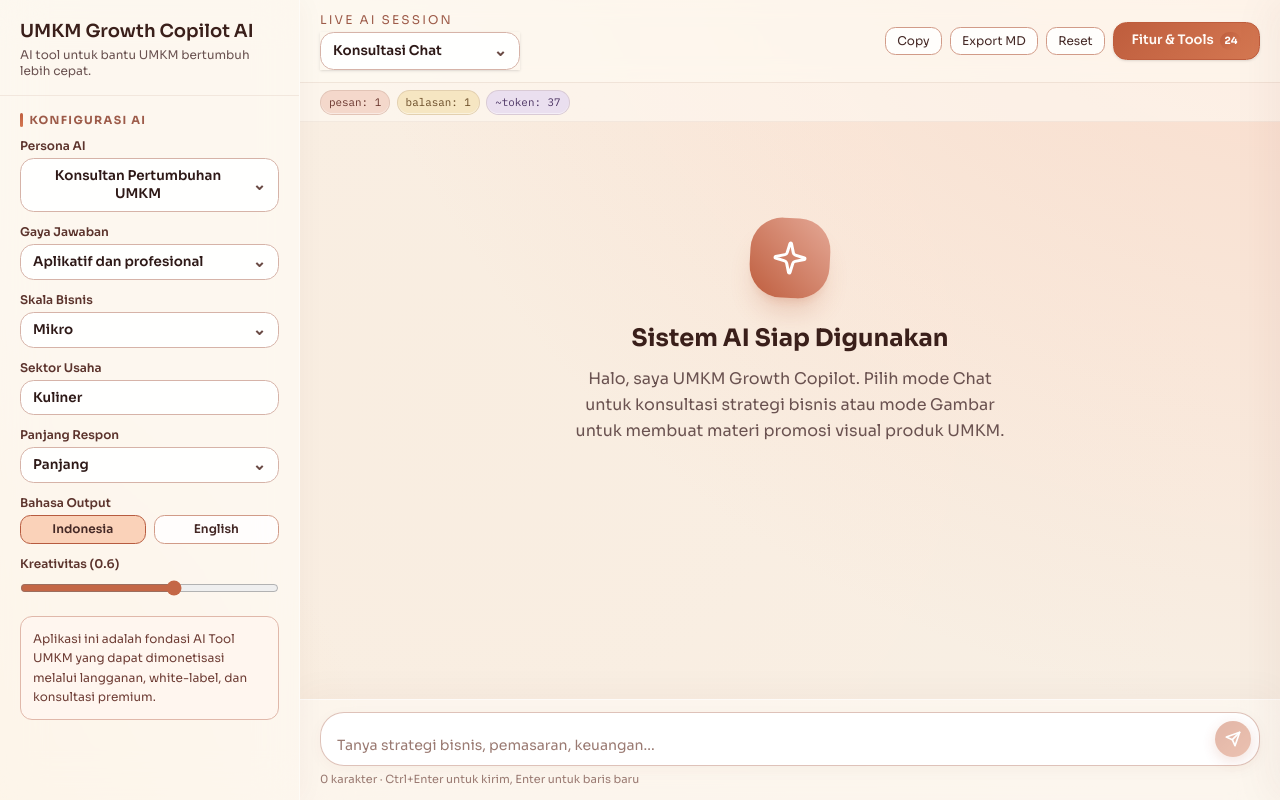
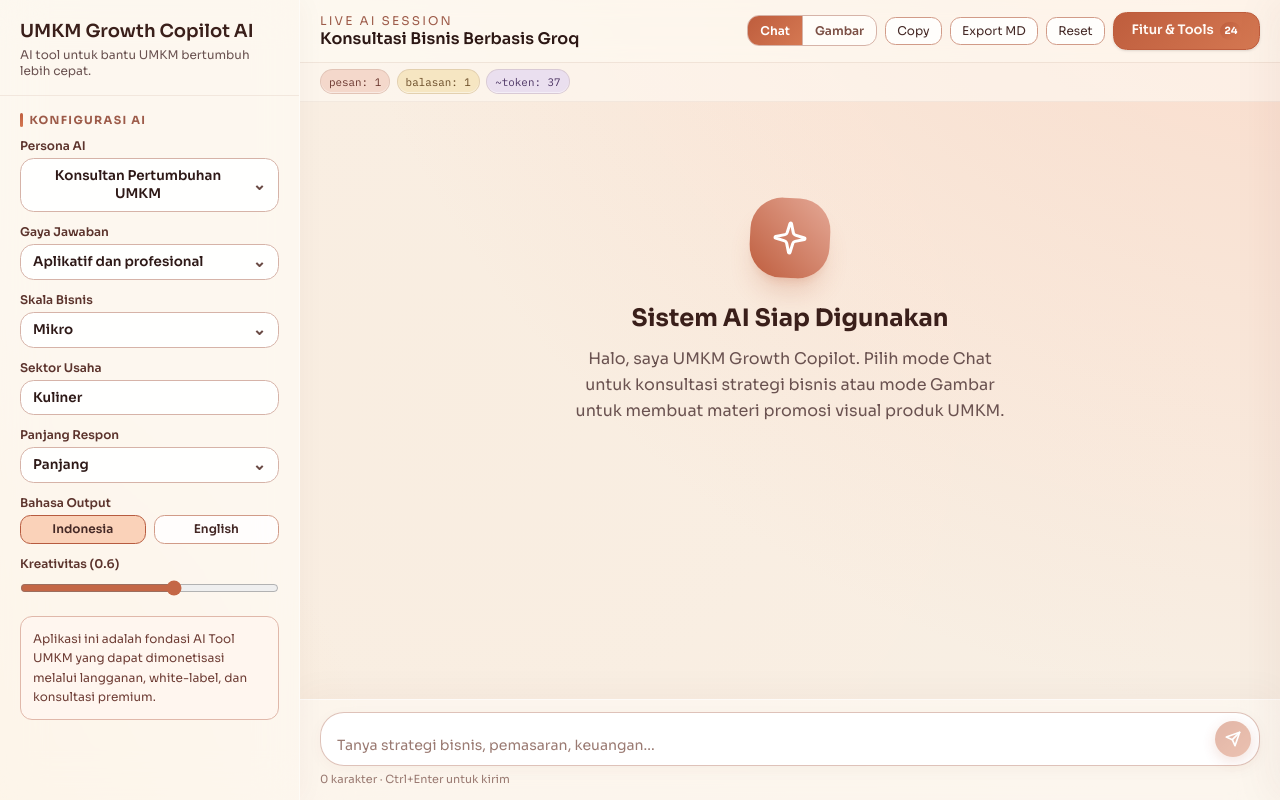
Before and after one commit to Filbert-Lab/UMKM-Growth-Copilot, a Next.js app: page / in a window 1280 px wide. Built offline with nearby package versions, Linux system fonts and the light colour scheme.

Commit message:
Revert "feat: initialize UMKM Growth Copilot chat interface with multi-mode support and local storage persistence"
This reverts commit e9683dacb31fc30de401d47e6483cd62820e5bf1.

```diff
--- a/src/app/page.tsx
+++ b/src/app/page.tsx
@@ -590,16 +590,19 @@ export default function Home() {
               â˜°
             </button>
             <div>
-              <p className="text-xs uppercase tracking-[0.18em] text-[#9d5b49] mb-1">Live AI Session</p>
-              <AnimatedSelect
-                value={mode}
-                options={modeOptions}
-                onChange={setMode}
-                className="min-w-[200px] shadow-sm font-semibold text-[#2c1714]"
-              />
+              <p className="text-xs uppercase tracking-[0.18em] text-[#9d5b49]">Live AI Session</p>
+              <h2 className="text-base font-semibold text-[#2c1714] leading-tight">
+                {mode === "gambar" ? "Generator Visual Produk UMKM" : "Konsultasi Bisnis Berbasis Groq"}
+              </h2>
             </div>
           </div>
           <div className="chat-header-right">
+            <div className="mode-switcher">
+              <button type="button" className={mode === "chat" ? "is-active" : ""} title="Mode Chat Berbasis Teks"
+                onClick={() => setMode("chat")}>Chat</button>
+              <button type="button" className={mode === "gambar" ? "is-active" : ""} title="Mode Generator Visual"
+                onClick={() => setMode("gambar")}>Gambar</button>
+            </div>
             <button type="button" onClick={copyLatestAnswer} title="Salin jawaban AI yang terakhir"
               className={`ui-btn ui-btn-soft ${copied ? "ui-btn-active" : ""}`}>
               {copied ? "✓ Tersalin" : "Copy"}
@@ -757,7 +760,7 @@ export default function Home() {
               </button>
             </div>
             <div className="chat-input-meta">
-              <span>{draft.length} karakter · Ctrl+Enter untuk kirim, Enter untuk baris baru</span>
+              <span>{draft.length} karakter · Ctrl+Enter untuk kirim</span>
               {error && <span className="text-[#8f2f16]">{error}</span>}
             </div>
           </form>
```
